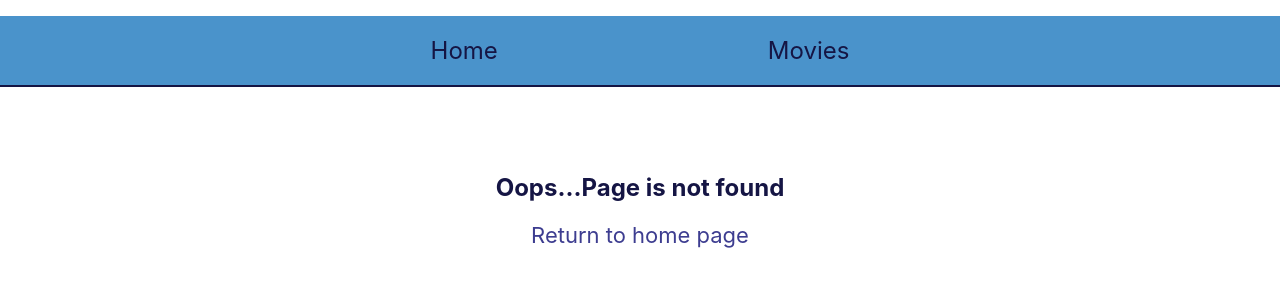
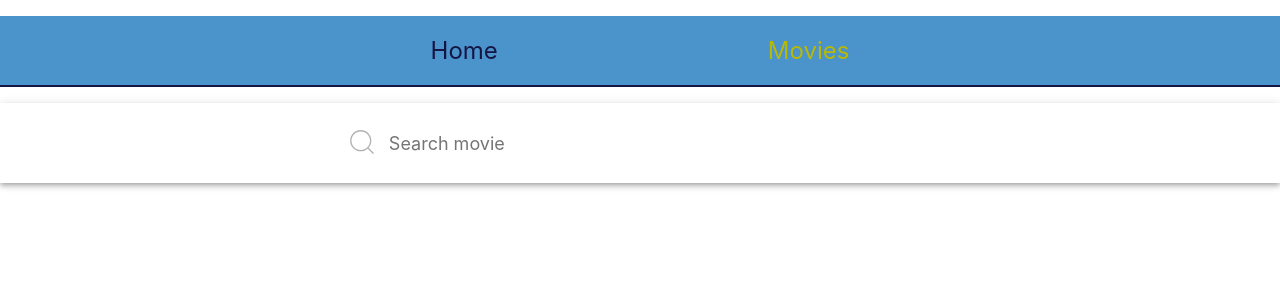
Before and after one commit to liubapohudina/Movies-React, a React (Create React App) app: page /goit-react-hw-05-movies/movies in a window 1280 px wide. Before the commit this address had no page. Shown: the top 300 px of the page. Built offline with nearby package versions, Linux system fonts and the light colour scheme.

Commit message:
task search movie

```diff
--- a/package.json
+++ b/package.json
@@ -10,6 +10,7 @@
     "axios": "^1.6.6",
     "react": "^18.1.0",
     "react-dom": "^18.1.0",
+    "react-icons": "^5.0.1",
     "react-loader-spinner": "^6.1.6",
     "react-router-dom": "^6.21.3",
     "react-scripts": "5.0.1",
--- a/src/components/MovieList/MovieList.jsx
+++ b/src/components/MovieList/MovieList.jsx
@@ -1,32 +1,10 @@
-import { getPopularMovies } from "services/api";
-import { useState, useEffect } from "react";
-import { toast } from "react-toastify";
+
 import { Link } from "react-router-dom";
 import styles from '../MovieList/movieList.module.css'
-import { Loader } from "components/Loader/Loader";
-
-const MoviesList = () => {
-    const [loading, setLoading] = useState(false);
-    const [movies, setMovies] = useState([]);
 
 
+const MoviesList = ({movies, page}) => {
 
-    useEffect(() => {
-        const fetchMovies = async () => {
-            setLoading(true);
-            try {
-                const resp = await getPopularMovies();
-                setMovies(resp.results?.length ? resp.results : [])
-            }
-            catch (error) {
-                toast.error("Something wrong...")
-            }
-            finally {
-                setLoading(false)
-            }
-        }
-        fetchMovies()
-    }, []);
 
 
     const elements = movies.map(({ id, title }) => (<li id={id} key={id}>
@@ -35,7 +13,6 @@ const MoviesList = () => {
 
     return (
         <div>
-            {loading && <Loader />}
             {movies &&
                 <ul className={styles.list}>{elements}</ul>
             }
--- /dev/null
+++ b/src/components/Searchbar/Searchbar.jsx
@@ -0,0 +1,55 @@
+import styles from './searchbar.module.css';
+import PropTypes from "prop-types";
+import { CiSearch } from "react-icons/ci";
+import { useState } from 'react';
+import { toast } from 'react-toastify';
+
+export const Searchbar = ({handleClickSubmit}) => {
+  const [search, setSearch] = useState('');
+
+  const onChange = (event) => {
+    setSearch(event.currentTarget.value);
+  }
+
+  const handleClick = (event) => {
+    event.preventDefault();
+
+    if (search === '') {
+      toast.warn("Please enter words");
+      return;
+    }
+
+    handleClickSubmit({search});
+    setSearch('');
+    reset();
+  }
+
+    const reset = () => {
+        setSearch({
+            search: ""
+        });
+    }
+
+    return (<div className={styles.searchbar}>
+      <form onSubmit={handleClick} className={styles.form}>
+        <button type="submit" className={styles.button}>
+          <CiSearch className={styles.icon} />
+          <span className={styles.buttonLabel}>Search</span>
+        </button>
+
+        <input
+          onChange={onChange}
+          className={styles.input}
+          type="text"
+          autoComplete="off"
+          autoFocus
+          placeholder="Search movie"
+        />
+      </form>
+    </div>
+    )
+  }
+
+Searchbar.propTypes = {
+    handleClickSubmit: PropTypes.func,
+  }
--- /dev/null
+++ b/src/components/Searchbar/searchbar.module.css
@@ -0,0 +1,74 @@
+.searchbar {
+    z-index: 1100;
+    display: flex;
+    justify-content: center;
+    align-items: center;
+    min-height: 64px;
+    padding-right: 24px;
+    padding-left: 24px;
+    padding-top: 8px;
+    padding-bottom: 8px;
+    color: #fff;
+    background-color: inherit;
+    box-shadow: 0px 2px 4px -1px rgba(0, 0, 0, 0.2),
+        0px 4px 5px 0px rgba(0, 0, 0, 0.14), 0px 1px 10px 0px rgba(0, 0, 0, 0.12);
+}
+.form {
+    display: flex;
+    align-items: center;
+    width: 100%;
+    max-width: 600px;
+    background-color: #fff;
+    border-radius: 3px;
+    overflow: hidden;
+}
+
+.button {
+    background-color: inherit;
+    display: inline-block;
+    width: 48px;
+    height: 48px;
+    border: 0;
+    opacity: 0.6;
+    transition: opacity 250ms cubic-bezier(0.4, 0, 0.2, 1);
+    cursor: pointer;
+    outline: none;
+}
+.icon {
+    width: 32px;
+    height: 32px;
+    stroke: grey;
+    fill: grey;
+}
+
+.button:hover {
+    opacity: 1;
+}
+
+.buttonLabel {
+    position: absolute;
+    width: 1px;
+    height: 1px;
+    padding: 0;
+    overflow: hidden;
+    clip: rect(0, 0, 0, 0);
+    white-space: nowrap;
+    clip-path: inset(50%);
+    border: 0;
+}
+
+.input {
+    display: inline-block;
+    width: 100%;
+    font: inherit;
+    font-size: 20px;
+    border: none;
+    outline: none;
+    padding-left: 4px;
+    padding-right: 4px;
+}
+
+.input::placeholder {
+    font: inherit;
+    font-size: 18px;
+}
--- a/src/index.css
+++ b/src/index.css
@@ -25,3 +25,15 @@ button:focus {
   background-color: rgb(19, 19, 67);
   color: white;
 }
+.hidden {
+    position: absolute;
+    width: 1px;
+    height: 1px;
+    margin: -1px;
+    border: 0;
+    padding: 0;
+    white-space: nowrap;
+    clip-path: inset(100%);
+    clip: rect(0 0 0 0);
+    overflow: hidden;
+  }
--- a/src/index.js
+++ b/src/index.js
@@ -5,9 +5,9 @@ import { App } from 'components/App';
 import './index.css';
 
 ReactDOM.createRoot(document.getElementById('root')).render(
-  <React.StrictMode basename="/goit-react-hw-05-movies">
-    <BrowserRouter>
-      <App />
-      </BrowserRouter>
-  </React.StrictMode>
+  <BrowserRouter basename="/goit-react-hw-05-movies">
+    <React.StrictMode>
+    <App />
+     </React.StrictMode>
+  </BrowserRouter>
 );
--- a/src/pages/Home/Home.jsx
+++ b/src/pages/Home/Home.jsx
@@ -1,34 +1,40 @@
 import styles from './home.module.css'
 import MoviesList from "components/MovieList/MovieList";
+import { getPopularMovies } from "services/api";
+import { useState, useEffect } from "react";
+import { toast } from "react-toastify";
+import { Loader } from "components/Loader/Loader";
 
 const Home = () => {
+
+    const [loading, setLoading] = useState(false);
+    const [movies, setMovies] = useState([]);
+
+
+
+    useEffect(() => {
+        const fetchMovies = async () => {
+            setLoading(true);
+            try {
+                const resp = await getPopularMovies();
+                setMovies(resp.results?.length ? resp.results : [])
+            }
+            catch (error) {
+                toast.error("Something wrong...")
+            }
+            finally {
+                setLoading(false)
+            }
+        }
+        fetchMovies()
+    }, []);
     return (
         <div className={styles.boxListMovies}>
+            {loading && <Loader />}
             <h1 className={styles.h}>Popular movies</h1>
-            <MoviesList/>
+            {Boolean(movies) ? <MoviesList movies={movies} /> : <p>Sorry, we don`t have movies for this query</p>}
             </div>
     )
-//     const [popularMovies, setPopularMovies] = useState();
-//     useEffect(() => {
-//         const fetchData = async () => {
-//             try {
-//                 const data = await getPopularMovies();
-//                 console.log(data)
-//                 if (data && data.results) {
-//                     setPopularMovies(data.results);
-//                 }
-//             } catch (error) {
-//                 console.error("Error fetching popular movies:", error);
-//             }
-//         };
-
-//         fetchData();
-//     }, [setPopularMovies]);
-
-
-//     return (
-//         <MoviesList layout={popularMovies} />
-//     )
  }
 
 export default Home;
--- a/src/pages/Movies/Movies.jsx
+++ b/src/pages/Movies/Movies.jsx
@@ -1,6 +1,76 @@
+import { Loader } from "components/Loader/Loader";
+import MoviesList from "components/MovieList/MovieList";
+import { Searchbar } from "components/Searchbar/Searchbar";
+import { useState, useEffect } from "react";
+import { useSearchParams } from "react-router-dom";
+import { toast } from "react-toastify";
+import { getMovieSearch } from "services/api";
+import styles from './movies.module.css';
 
 const Movies = () => {
+    const [loading, setLoading] = useState(false);
+    const [movies, setMovies] = useState([]);
+    const [showBtnLoadMore, setShowBtnLoadMore] = useState(false);
+    const [totalresults, setTotalresults] = useState('');
 
+    const [searchParams, setSearchParams] = useSearchParams();
+    const search = searchParams.get('query');
+    const page = searchParams.get('page');
+
+
+    const handleClickSubmit = ({ search }) => {
+        setSearchParams({query: search, page : 1})
+    }
+
+    useEffect(() => {
+        if (!search) {
+            return;
+        }
+        setLoading(true);
+        const fetchSearchMovie = async() => {
+            try {
+                console.log(page)
+                const resp = await getMovieSearch(search, page);
+                setMovies(resp.results);
+                setTotalresults(resp.total_results);
+                if (resp.results.length === 0) {
+                    toast.info("Sorry, we don`t have movies for this query. Please, enter another word!")
+                }
+                if (resp.total_results >= 21) {
+                    setShowBtnLoadMore(true);
+                } else {
+                    setShowBtnLoadMore(false);
+                }
+            }
+            catch {
+             toast.error("Something wrong...")
+            }
+            finally {
+                setLoading(false)
+            }
+        }
+        fetchSearchMovie();
+
+    }, [page, search, setSearchParams])
+
+    useEffect(() => {
+           if (totalresults) {
+          toast.info(`We found ${totalresults} movies!`)
+    }
+    }, [totalresults])
+
+
+    const btnLoadMore = () => setSearchParams({query: search, page: Number(page) + 1});
+
+    return (
+        <div className={styles.box}>
+            <h1 className="hidden">Search</h1>
+            <Searchbar handleClickSubmit={handleClickSubmit} />
+            {loading && <Loader/>}
+            {Boolean(movies.length) && <MoviesList movies={movies} />}
+            {showBtnLoadMore && <button className={styles.btn} onClick={btnLoadMore} type="button">Next page</button>}
+        </div>
+    )
 
 }
 
--- /dev/null
+++ b/src/pages/Movies/movies.module.css
@@ -0,0 +1,6 @@
+.btn {
+    display: block;
+    margin: 0 auto;
+    padding: 10px 12px;
+    margin-bottom: 30px;
+}
--- a/src/services/api.js
+++ b/src/services/api.js
@@ -5,7 +5,7 @@ const API_KEY = 'ec2e434cc9bc9d3a38f01279780f56eb';
 
 const ENDPOINTS = {
     POPULAR: '/trending/movie/day',
-    SEARCHWORD: '/search/search-movies',
+    SEARCHWORD: '/search/movie',
     MOVIE: '/movie',
     CAST: '/credits',
     REVIEWS: '/reviews',
@@ -30,3 +30,8 @@ export const getMovieReviews = async id => {
     return axios.get(`${ENDPOINTS.MOVIE}/${id}${ENDPOINTS.REVIEWS}?api_key=${API_KEY}`)
      .then(response => response.data)
 }
+
+export const getMovieSearch = async (query, page) => {
+    return axios.get(`${ENDPOINTS.SEARCHWORD}?api_key=${API_KEY}&query=${query}&page=${page}`)
+    .then(response => response.data)
+}
```
Also changed, not shown: 1 other file (tests, documents, lock files or other folders).
